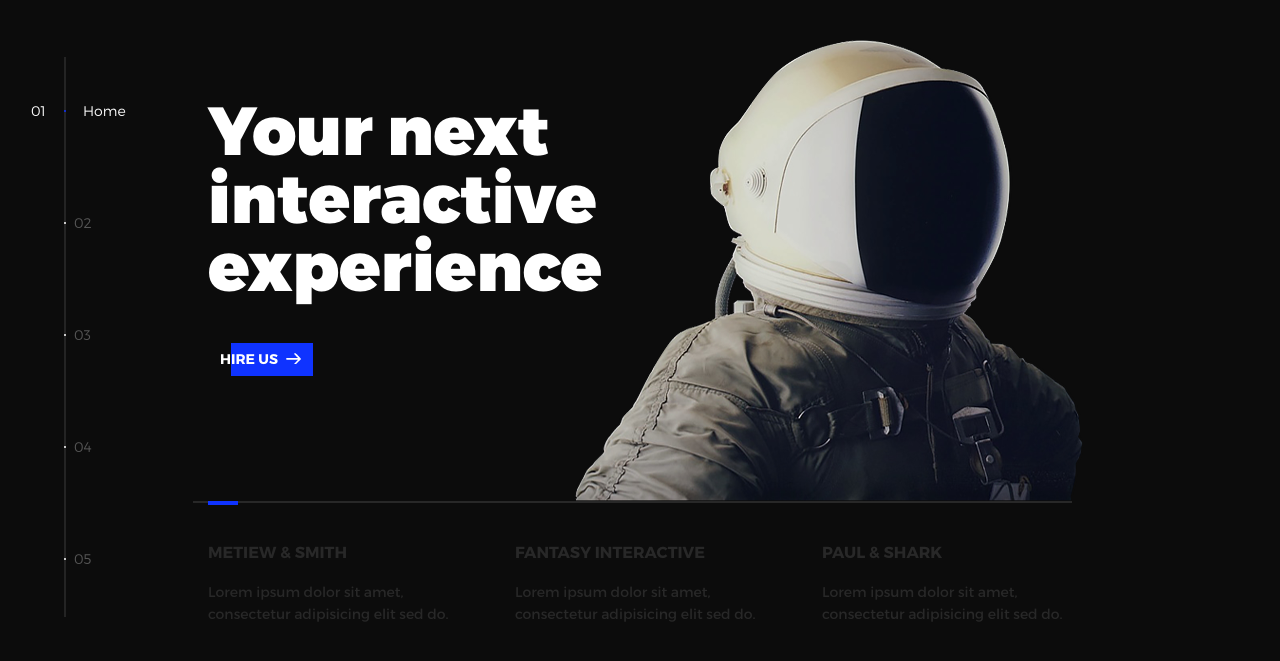
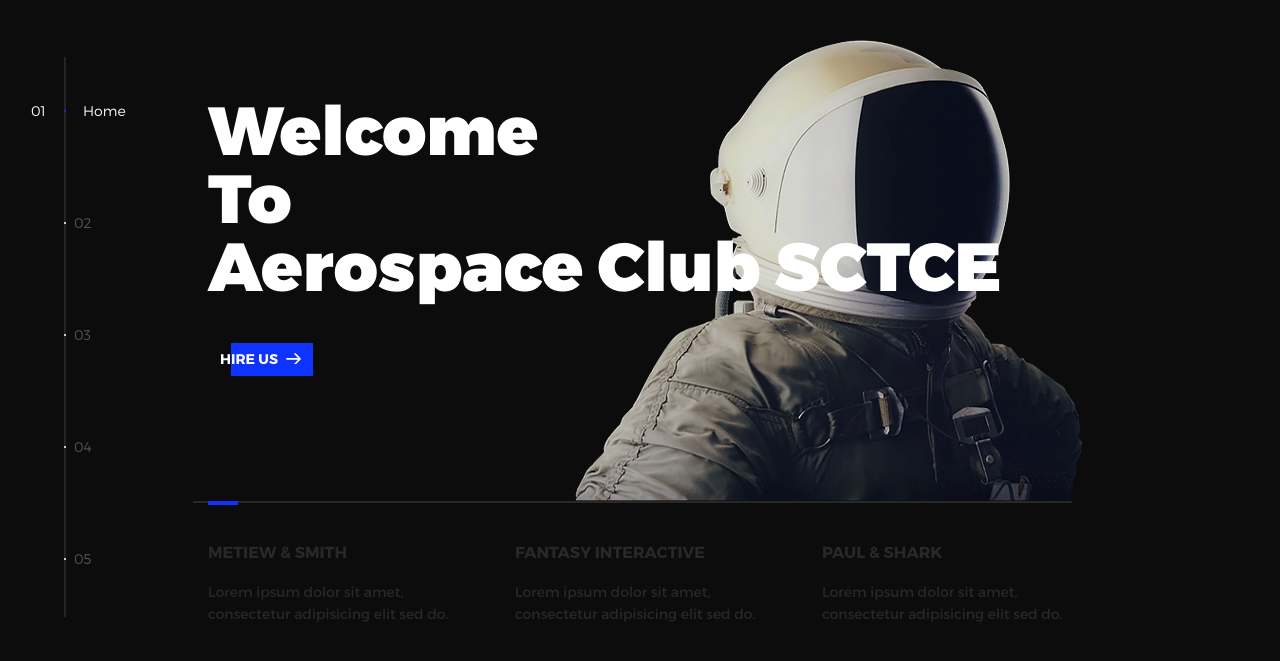
Before and after one commit to jayanthmankavil/Aerosctce, a plain HTML site: page index.html in a window 1280 px wide. Shown: the part 63-724 px from the top of the page. Drawn offline with nearby package versions, Linux system fonts and the light colour scheme.

Commit message:
Update index.html

```diff
--- a/index.html
+++ b/index.html
@@ -48,7 +48,7 @@
           <li class="l-section section section--is-active">
             <div class="intro">
               <div class="intro--banner">
-                <h1>Your next<br>interactive<br>experience</h1>
+                <h1>Welcome<br>To<br>Aerospace Club SCTCE</h1>
                 <button class="cta">Hire Us
                   <svg version="1.1" id="Layer_1" xmlns="http://www.w3.org/2000/svg" xmlns:xlink="http://www.w3.org/1999/xlink" x="0px" y="0px" viewBox="0 0 150 118" style="enable-background:new 0 0 150 118;" xml:space="preserve">
                   <g transform="translate(0.000000,118.000000) scale(0.100000,-0.100000)">
```
